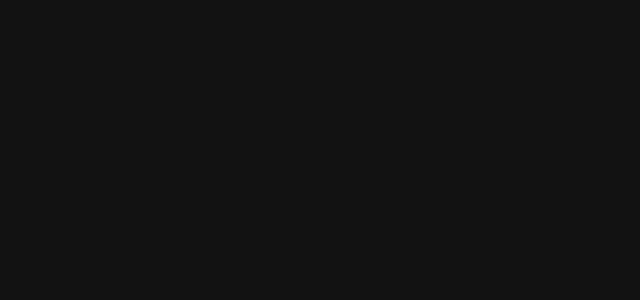
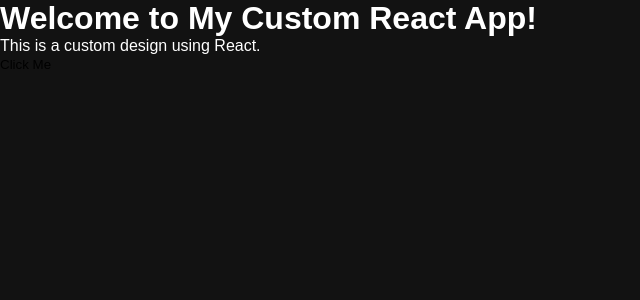
Before and after one commit to MrPapa-Ux/Front-End-Mid, a React (Create React App) app: page / in a window 1280 px wide. Shown: the top 300 px of the page, without its empty margins (0-640 px from the left). Built offline with nearby package versions, Linux system fonts and the light colour scheme; a web font is replaced by a local one.

Commit message:
make some app js

```diff
--- a/public/index.html
+++ b/public/index.html
@@ -9,35 +9,16 @@
       name="description"
       content="Web site created using create-react-app"
     />
-    <link rel="apple-touch-icon" href="%PUBLIC_URL%/logo192.png" />
-    <!--
-      manifest.json provides metadata used when your web app is installed on a
-      user's mobile device or desktop. See https://developers.google.com/web/fundamentals/web-app-manifest/
-    -->
-    <link rel="manifest" href="%PUBLIC_URL%/manifest.json" />
-    <!--
-      Notice the use of %PUBLIC_URL% in the tags above.
-      It will be replaced with the URL of the `public` folder during the build.
-      Only files inside the `public` folder can be referenced from the HTML.
-
-      Unlike "/favicon.ico" or "favicon.ico", "%PUBLIC_URL%/favicon.ico" will
-      work correctly both with client-side routing and a non-root public URL.
-      Learn how to configure a non-root public URL by running `npm run build`.
-    -->
-    <title>React App</title>
+    <title>My React App</title>
+    <!-- Tambahkan CSS global di sini jika diperlukan -->
+    <style>
+      body {
+        font-family: Arial, sans-serif;
+        background-color: #f0f0f0;
+      }
+    </style>
   </head>
   <body>
-    <noscript>You need to enable JavaScript to run this app.</noscript>
     <div id="root"></div>
-    <!--
-      This HTML file is a template.
-      If you open it directly in the browser, you will see an empty page.
-
-      You can add webfonts, meta tags, or analytics to this file.
-      The build step will place the bundled scripts into the <body> tag.
-
-      To begin the development, run `npm start` or `yarn start`.
-      To create a production bundle, use `npm run build` or `yarn build`.
-    -->
   </body>
 </html>
--- a/src/App.js
+++ b/src/App.js
@@ -2,9 +2,14 @@
 import "./App.css";
 
 function App() {
-  {
-    return <div className="App"></div>;
-  }
+  return (
+    <div className="App">
+      <header className="App-header">
+        <h1>Welcome to My Custom React App!</h1>
+        <p>This is a custom design using React.</p>
+        <button onClick={() => alert("Button Clicked!")}>Click Me</button>
+      </header>
+    </div>
+  );
 }
-
 export default App;
```
